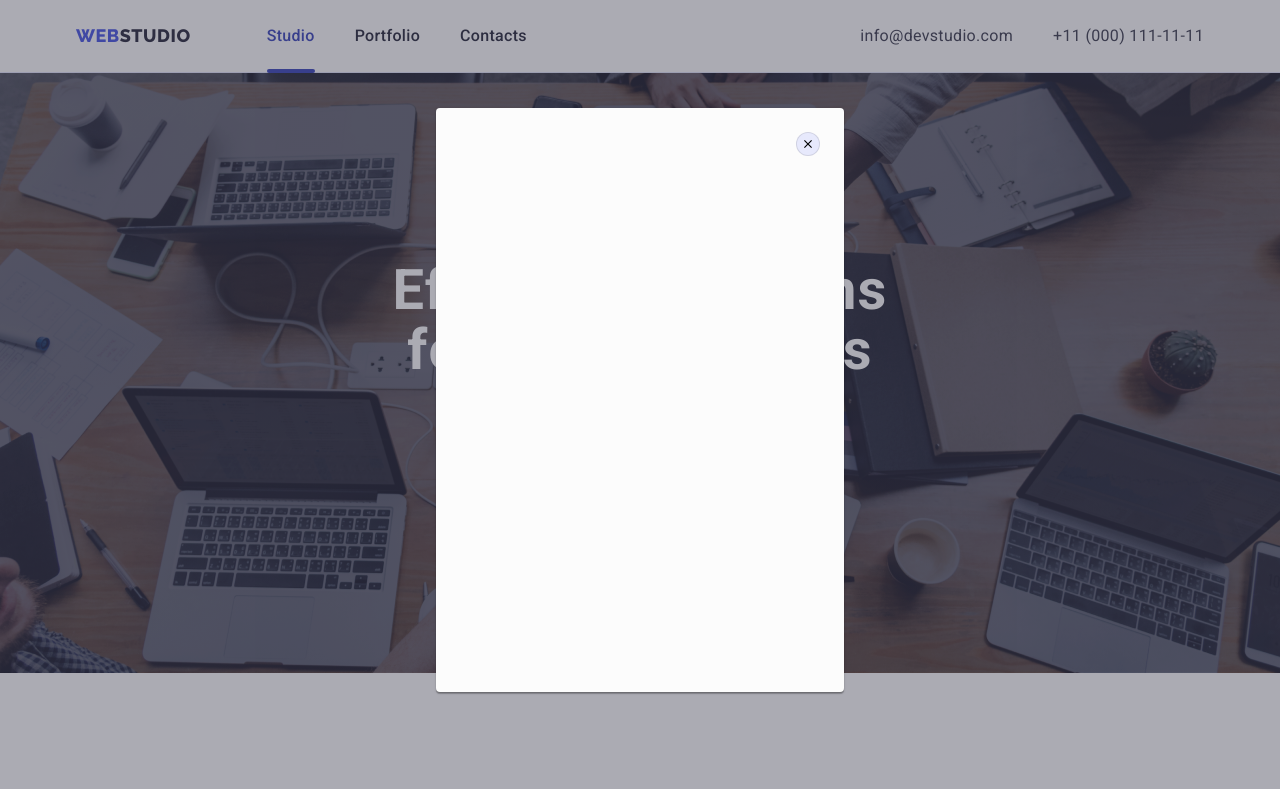
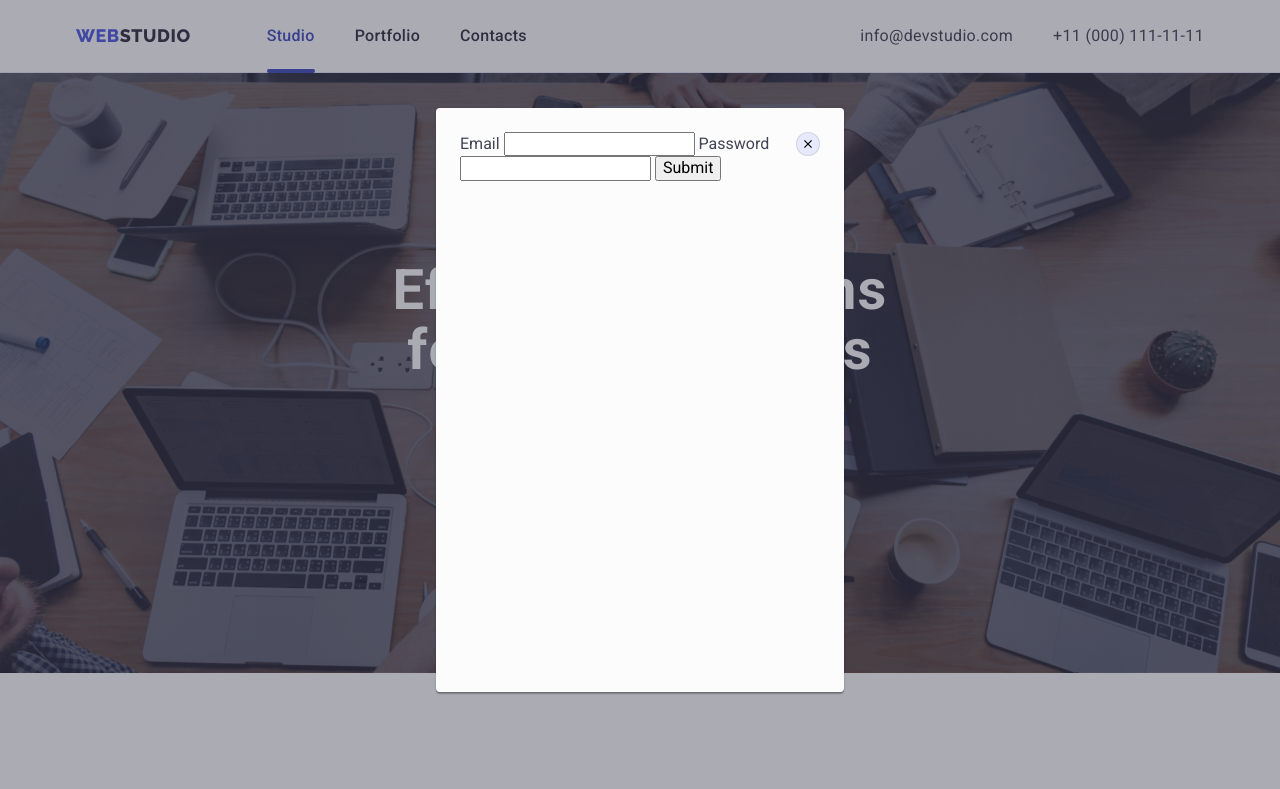
Before and after one commit to Arsentosh/goit-markup-hw-05, a plain HTML site: page index.html in a window 1280 px wide. Both pictures are taken after a click on the button "Order Service". Shown: the top 789 px of the page. Drawn offline with nearby package versions, Linux system fonts and the light colour scheme.

Commit message:
the last fix of 5th homework

```diff
--- a/css/styles.css
+++ b/css/styles.css
@@ -93,6 +93,10 @@ span {
 }
 
 .header {
+  /* position: fixed;
+  width: 100%;
+  background-color: #fcfcfc;
+  z-index: 1; */
   border-bottom: 1px solid #e7e9fc;
   box-shadow: 0px 2px 1px rgba(46, 47, 66, 0.08),
     0px 1px 1px rgba(46, 47, 66, 0.16), 0px 1px 6px rgba(46, 47, 66, 0.08);
@@ -189,7 +193,6 @@ span {
 
 .hero {
   /* background-color: var(--navi-blue-color); */
-
   background-image: linear-gradient(
       rgba(46, 47, 66, 0.7),
       rgba(46, 47, 66, 0.7)
@@ -396,9 +399,12 @@ span {
 
 .soc-media-list {
   display: flex;
-  gap: 24px;
+  gap: 16px;
+  /* gap: 24px; */
   justify-content: center;
   margin: 0px 16px 32px 16px;
+  padding-top: 24px;
+  /* padding-top: 8px; */
 }
 
 .soc-media-link {
--- a/index.html
+++ b/index.html
@@ -538,6 +538,19 @@
             <use href="./images/icons.svg#icon-christ"></use>
           </svg>
         </button>
+        <form>
+          <label>
+            Email
+            <input type="email" name="email" />
+          </label>
+
+          <label>
+            Password
+            <input type="password" name="password" />
+          </label>
+
+          <button type="submit">Submit</button>
+        </form>
       </div>
     </div>
     <script src="./js/modal.js"></script>
```
